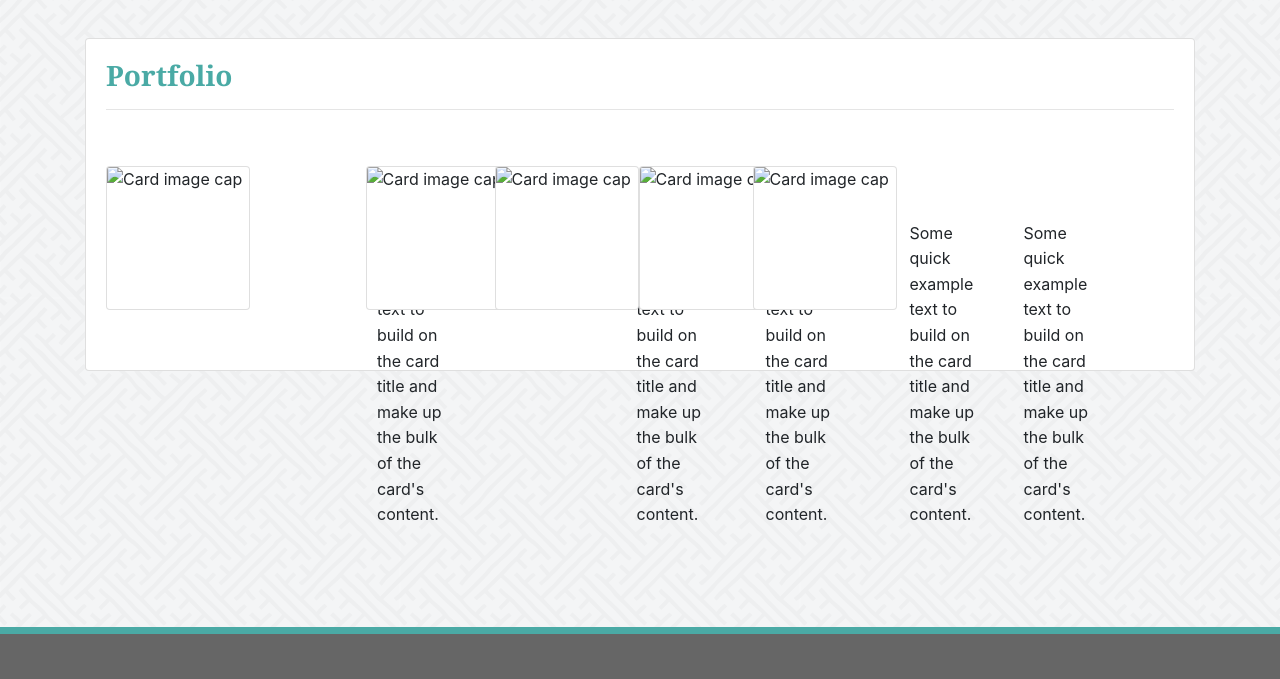
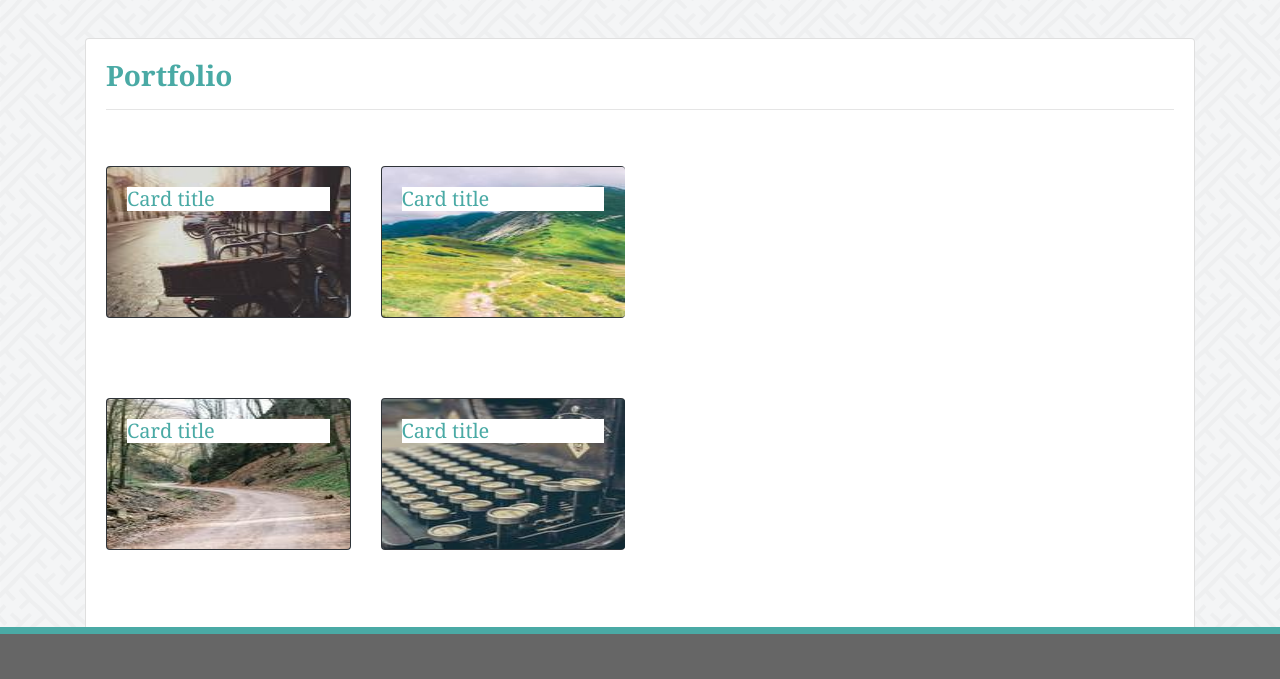
Before and after one commit to RonMelendres/Bootstrap-Portfolio, a plain HTML site: page portfolio.html in a window 1280 px wide. Shown: the part 102-781 px from the top of the page. Drawn offline with nearby package versions, Linux system fonts and the light colour scheme.

Commit message:
added rows and columns in portfolio page. Added images folder.

```diff
--- a/portfolio.html
+++ b/portfolio.html
@@ -44,57 +44,60 @@
 
                 <h3 class="card-title"><strong>Portfolio</strong></h3>
                 <hr>
+
                 <div class="row">
                     <div class="col-sm-3">
-                        <div class="card" style="width: 9rem; height: 9rem;">
-                        <img class="card-img-top" src="..." alt="Card image cap">
-                            <div class="card-body">
-                            <p class="card-text">Some quick example text to build on the card title and make up the bulk
-                                of the card's content.</p>
+                        <div class="card bg-dark text-white" class="card-box">
+                            <img class="card-img" src="./images/212-150x150.jpg" alt="Card image" style="width:243px">
+                            <div class="card-img-overlay">
+                                <h5 class="card-title">Card title</h5>
                             </div>
                         </div>
                     </div>
-
-                    <div class="card" style="width: 9rem; height: 9rem;" class="column 3">
-                        <img class="card-img-top" src="..." alt="Card image cap">
-                        <div class="card-body">
-                            <p class="card-text">Some quick example text to build on the card title and make up the bulk
-                                of the card's content.</p>
-                        </div>
-                    </div>
-
-                    <div class="row">
-                        <div class="card" style="width: 9rem; height: 9rem;" class="column 3">
-                            <img class="card-img-top" src="..." alt="Card image cap">
-                            <div class="card-body">
-                                <p class="card-text">Some quick example text to build on the card title and make up the
-                                    bulk of the card's content.</p>
-                            </div>
-                        </div>
-
-                        <div class="card" style="width: 9rem; height: 9rem;" class="column 3">
-                            <img class="card-img-top" src="..." alt="Card image cap">
-                            <div class="card-body">
-                                <p class="card-text">Some quick example text to build on the card title and make up the
-                                    bulk of the card's content.</p>
+                    <div class="col-sm-3">
+                        <div class="card bg-dark text-white" class="card-box">
+                            <img class="card-img" src="./images/287-150x150.jpg" alt="Card image" style="width:243px">
+                            <div class="card-img-overlay">
+                                <h5 class="card-title">Card title</h5>
                             </div>
                         </div>
                     </div>
+                </div>
 
-                    <div class="row">
-                        <div class="card" style="width: 9rem; height: 9rem;" class="column 3">
-                            <img class="card-img-top" src="..." alt="Card image cap">
-                            <div class="card-body">
-                                <p class="card-text">Some quick example text to build on the card title and make up the
-                                    bulk of the card's content.</p>
+                <div class="row">
+                    <div class="col-sm-3">
+                        <div class="card bg-dark text-white" class="card-box">
+                            <img class="card-img" src="./images/335-150x150.jpg" alt="Card image" style="width:243px">
+                            <div class="card-img-overlay">
+                                <h5 class="card-title">Card title</h5>
+                            </div>
+                        </div>
+                    </div>
+                    <div class="col-sm-3">
+                        <div class="card bg-dark text-white" class="card-box">
+                            <img class="card-img" src="./images/403-150x150.jpg" alt="Card image" style="width:243px">
+                            <div class="card-img-overlay">
+                                <h5 class="card-title">Card title</h5>
                             </div>
                         </div>
 
                     </div>
                 </div>
+                <div class="row">
+                    <div class="col-sm-3">
+                        <div class="card bg-dark text-white" class="card-box">
+                            <img class="card-img" src="./images/437-150x150.jpg" alt="Card image" style="width:243px">
+                            <div class="card-img-overlay">
+                                <h5 class="card-title">Card title</h5>
+                            </div>
+                        </div>
+                    </div>
+                </div>
+
             </div>
-
-            <div class="fixed-bottom" style="text-align: center">Copyright@</div>
+        </div>
+    </div>
+    <div class="fixed-bottom" style="text-align: center">Copyright@</div>
 </body>
 
 
--- a/style.css
+++ b/style.css
@@ -61,3 +61,14 @@
     width: 70%;
     line-height: 1.6;
 }
+
+.card-img{
+    width: 200px;
+    height: 150px;
+
+}
+
+.col-sm-3{
+    padding-top: -30px;
+    padding-bottom: -30px;
+}
```
Also changed, not shown: images/212-150x150.jpg (added), images/287-150x150.jpg (added), images/335-150x150.jpg (added), images/403-150x150.jpg (added), images/420-50x50.jpg (added), images/437-150x150.jpg (added), 1 other file.
